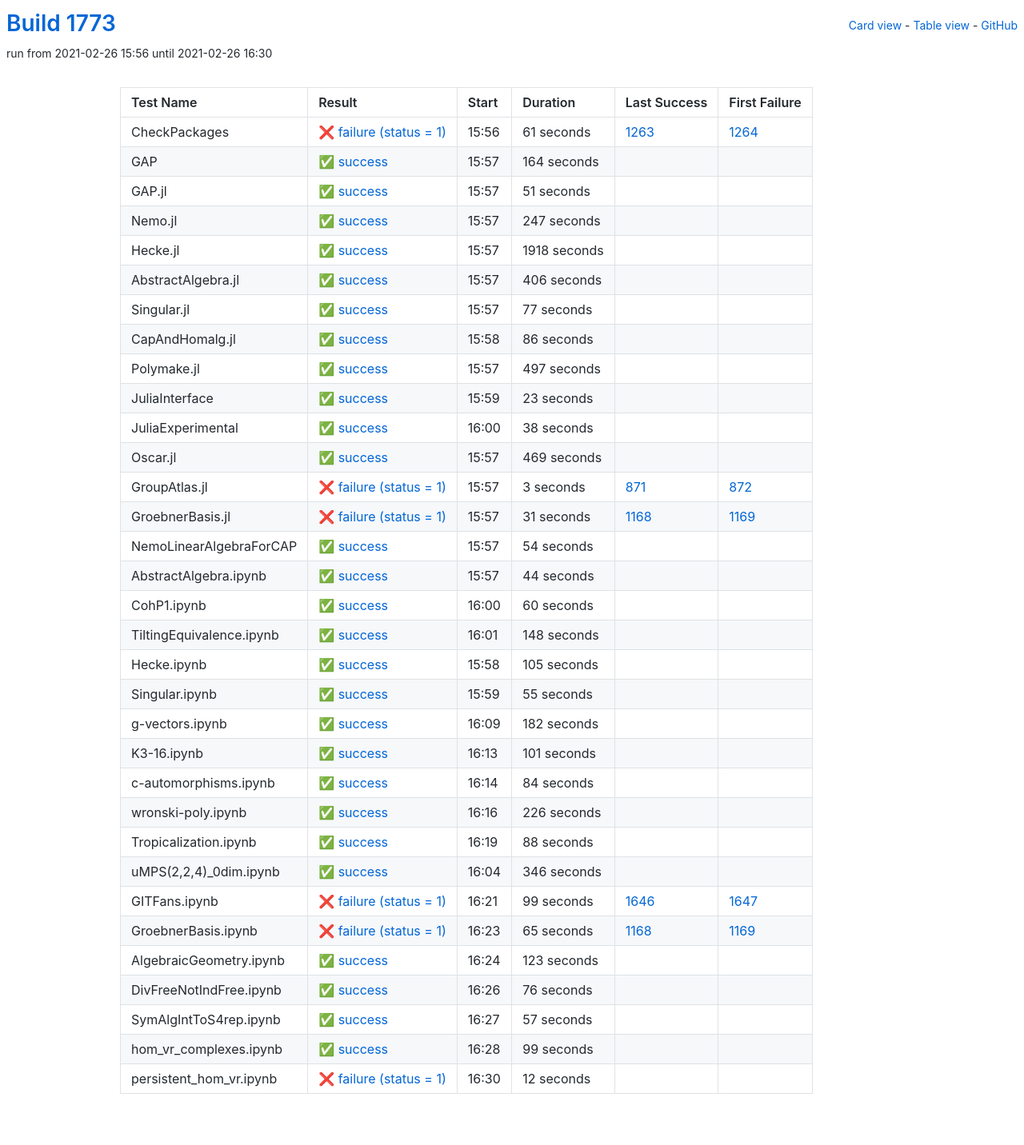
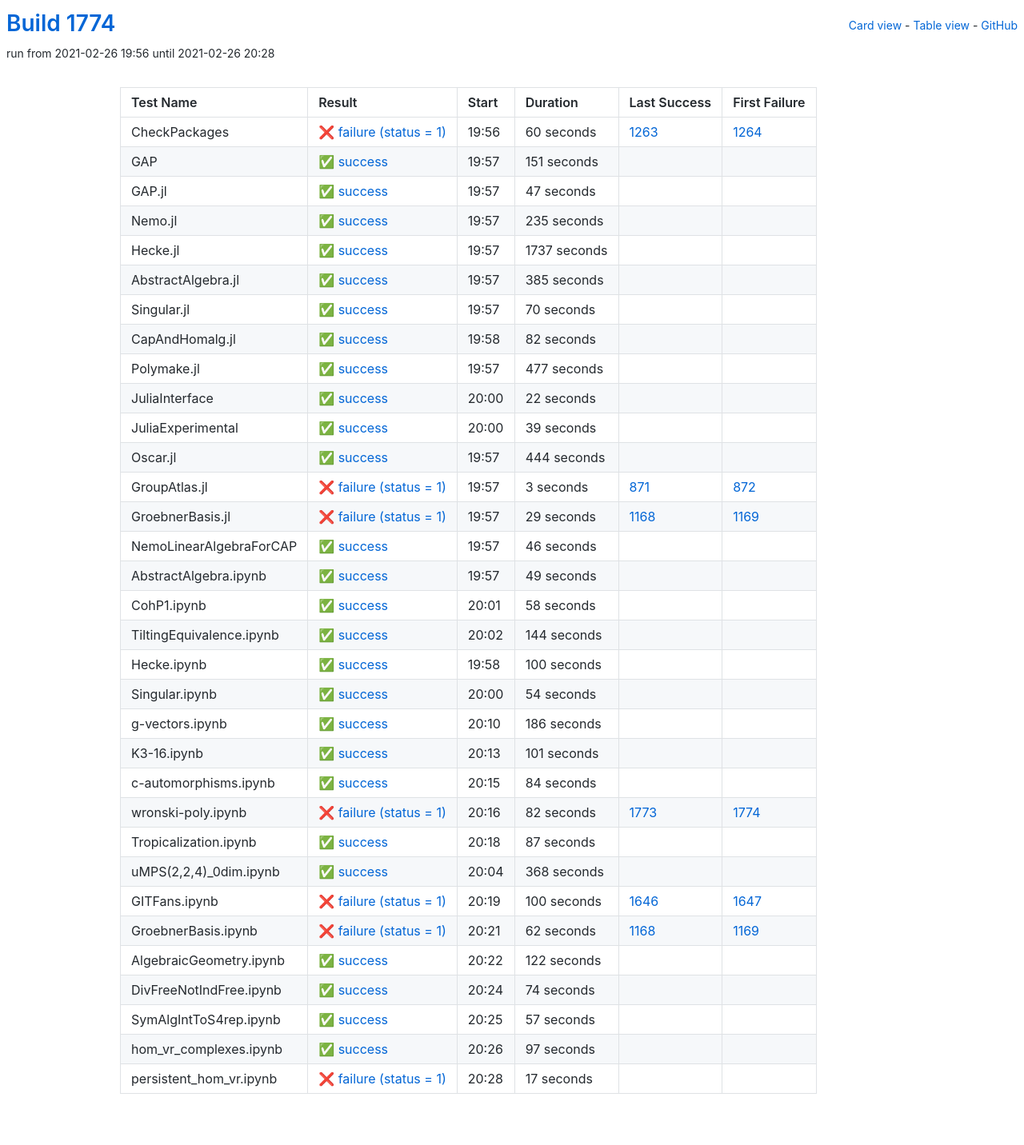
Before and after one commit to oscar-system/oscar-ci-status-stable, a Jekyll site: the page built from table.html, in a window 1280 px wide. Shown: the whole page at 80% size. Built offline with Jekyll 4.4.1, drawn with Linux system fonts in a browser that asks for light colours.

Commit message:
Build #1774

```diff
--- a/_data/ci.yml
+++ b/_data/ci.yml
@@ -1,6 +1,6 @@
 ---
-build: 1773
-build_url: https://oscarci.mathematik.uni-kl.de/job/oscar-stable/1773/
+build: 1774
+build_url: https://oscarci.mathematik.uni-kl.de/job/oscar-stable/1774/
 job: oscar-stable
 organization: oscar-system
 repo: oscar-ci-status-stable
@@ -8,152 +8,152 @@ repourl: https://github.com/oscar-system/oscar-ci-status-stable
 tests:
 - name: CheckPackages
   id: checkpackages
-  log: https://oscarci.mathematik.uni-kl.de/job/oscar-stable/1773/artifact/logs/build-1773/CheckPackages.log
-  start: 2021-02-26 15:56
+  log: https://oscarci.mathematik.uni-kl.de/job/oscar-stable/1774/artifact/logs/build-1774/CheckPackages.log
+  start: 2021-02-26 19:56
   success: false
   exitcode: 1
   status: failure
-  duration: 61
+  duration: 60
   last_success: 1263
   last_success_url: https://oscarci.mathematik.uni-kl.de/job/oscar-stable/1263/
   first_failure: 1264
   first_failure_url: https://oscarci.mathematik.uni-kl.de/job/oscar-stable/1264/
 - name: GAP
   id: gap
-  log: https://oscarci.mathematik.uni-kl.de/job/oscar-stable/1773/artifact/logs/build-1773/GAP.log
-  start: 2021-02-26 15:57
+  log: https://oscarci.mathematik.uni-kl.de/job/oscar-stable/1774/artifact/logs/build-1774/GAP.log
+  start: 2021-02-26 19:57
   success: true
   exitcode: 0
   status: success
-  duration: 164
+  duration: 151
   last_success: false
   last_success_url:
   first_failure: false
   first_failure_url:
 - name: GAP.jl
   id: gap-jl
-  log: https://oscarci.mathematik.uni-kl.de/job/oscar-stable/1773/artifact/logs/build-1773/GAP.jl.log
-  start: 2021-02-26 15:57
+  log: https://oscarci.mathematik.uni-kl.de/job/oscar-stable/1774/artifact/logs/build-1774/GAP.jl.log
+  start: 2021-02-26 19:57
   success: true
   exitcode: 0
   status: success
-  duration: 51
+  duration: 47
   last_success: false
   last_success_url:
   first_failure: false
   first_failure_url:
 - name: Nemo.jl
   id: nemo-jl
-  log: https://oscarci.mathematik.uni-kl.de/job/oscar-stable/1773/artifact/logs/build-1773/Nemo.jl.log
-  start: 2021-02-26 15:57
+  log: https://oscarci.mathematik.uni-kl.de/job/oscar-stable/1774/artifact/logs/build-1774/Nemo.jl.log
+  start: 2021-02-26 19:57
   success: true
   exitcode: 0
   status: success
-  duration: 247
+  duration: 235
   last_success: false
   last_success_url:
   first_failure: false
   first_failure_url:
 - name: Hecke.jl
   id: hecke-jl
-  log: https://oscarci.mathematik.uni-kl.de/job/oscar-stable/1773/artifact/logs/build-1773/Hecke.jl.log
-  start: 2021-02-26 15:57
+  log: https://oscarci.mathematik.uni-kl.de/job/oscar-stable/1774/artifact/logs/build-1774/Hecke.jl.log
+  start: 2021-02-26 19:57
   success: true
   exitcode: 0
   status: success
-  duration: 1918
+  duration: 1737
   last_success: false
   last_success_url:
   first_failure: false
   first_failure_url:
 - name: AbstractAlgebra.jl
   id: abstractalgebra-jl
-  log: https://oscarci.mathematik.uni-kl.de/job/oscar-stable/1773/artifact/logs/build-1773/AbstractAlgebra.jl.log
-  start: 2021-02-26 15:57
+  log: https://oscarci.mathematik.uni-kl.de/job/oscar-stable/1774/artifact/logs/build-1774/AbstractAlgebra.jl.log
+  start: 2021-02-26 19:57
   success: true
   exitcode: 0
   status: success
-  duration: 406
+  duration: 385
   last_success: false
   last_success_url:
   first_failure: false
   first_failure_url:
 - name: Singular.jl
   id: singular-jl
-  log: https://oscarci.mathematik.uni-kl.de/job/oscar-stable/1773/artifact/logs/build-1773/Singular.jl.log
-  start: 2021-02-26 15:57
+  log: https://oscarci.mathematik.uni-kl.de/job/oscar-stable/1774/artifact/logs/build-1774/Singular.jl.log
+  start: 2021-02-26 19:57
   success: true
   exitcode: 0
   status: success
-  duration: 77
+  duration: 70
   last_success: false
   last_success_url:
   first_failure: false
   first_failure_url:
 - name: CapAndHomalg.jl
   id: capandhomalg-jl
-  log: https://oscarci.mathematik.uni-kl.de/job/oscar-stable/1773/artifact/logs/build-1773/CapAndHomalg.jl.log
-  start: 2021-02-26 15:58
+  log: https://oscarci.mathematik.uni-kl.de/job/oscar-stable/1774/artifact/logs/build-1774/CapAndHomalg.jl.log
+  start: 2021-02-26 19:58
   success: true
   exitcode: 0
   status: success
-  duration: 86
+  duration: 82
   last_success: false
   last_success_url:
   first_failure: false
   first_failure_url:
 - name: Polymake.jl
   id: polymake-jl
-  log: https://oscarci.mathematik.uni-kl.de/job/oscar-stable/1773/artifact/logs/build-1773/Polymake.jl.log
-  start: 2021-02-26 15:57
+  log: https://oscarci.mathematik.uni-kl.de/job/oscar-stable/1774/artifact/logs/build-1774/Polymake.jl.log
+  start: 2021-02-26 19:57
   success: true
   exitcode: 0
   status: success
-  duration: 497
+  duration: 477
   last_success: false
   last_success_url:
   first_failure: false
   first_failure_url:
 - name: JuliaInterface
   id: juliainterface
-  log: https://oscarci.mathematik.uni-kl.de/job/oscar-stable/1773/artifact/logs/build-1773/JuliaInterface.log
-  start: 2021-02-26 15:59
+  log: https://oscarci.mathematik.uni-kl.de/job/oscar-stable/1774/artifact/logs/build-1774/JuliaInterface.log
+  start: 2021-02-26 20:00
   success: true
   exitcode: 0
   status: success
-  duration: 23
+  duration: 22
   last_success: false
   last_success_url:
   first_failure: false
   first_failure_url:
 - name: JuliaExperimental
   id: juliaexperimental
-  log: https://oscarci.mathematik.uni-kl.de/job/oscar-stable/1773/artifact/logs/build-1773/JuliaExperimental.log
-  start: 2021-02-26 16:00
+  log: https://oscarci.mathematik.uni-kl.de/job/oscar-stable/1774/artifact/logs/build-1774/JuliaExperimental.log
+  start: 2021-02-26 20:00
   success: true
   exitcode: 0
   status: success
-  duration: 38
+  duration: 39
   last_success: false
   last_success_url:
   first_failure: false
   first_failure_url:
 - name: Oscar.jl
   id: oscar-jl
-  log: https://oscarci.mathematik.uni-kl.de/job/oscar-stable/1773/artifact/logs/build-1773/Oscar.jl.log
-  start: 2021-02-26 15:57
+  log: https://oscarci.mathematik.uni-kl.de/job/oscar-stable/1774/artifact/logs/build-1774/Oscar.jl.log
+  start: 2021-02-26 19:57
   success: true
   exitcode: 0
   status: success
-  duration: 469
+  duration: 444
   last_success: false
   last_success_url:
   first_failure: false
   first_failure_url:
 - name: GroupAtlas.jl
   id: groupatlas-jl
-  log: https://oscarci.mathematik.uni-kl.de/job/oscar-stable/1773/artifact/logs/build-1773/GroupAtlas.jl.log
-  start: 2021-02-26 15:57
+  log: https://oscarci.mathematik.uni-kl.de/job/oscar-stable/1774/artifact/logs/build-1774/GroupAtlas.jl.log
+  start: 2021-02-26 19:57
   success: false
   exitcode: 1
   status: failure
@@ -164,20 +164,80 @@ tests:
   first_failure_url: https://oscarci.mathematik.uni-kl.de/job/oscar-stable/872/
 - name: GroebnerBasis.jl
   id: groebnerbasis-jl
-  log: https://oscarci.mathematik.uni-kl.de/job/oscar-stable/1773/artifact/logs/build-1773/GroebnerBasis.jl.log
-  start: 2021-02-26 15:57
+  log: https://oscarci.mathematik.uni-kl.de/job/oscar-stable/1774/artifact/logs/build-1774/GroebnerBasis.jl.log
+  start: 2021-02-26 19:57
   success: false
   exitcode: 1
   status: failure
-  duration: 31
+  duration: 29
   last_success: 1168
   last_success_url: https://oscarci.mathematik.uni-kl.de/job/oscar-stable/1168/
   first_failure: 1169
   first_failure_url: https://oscarci.mathematik.uni-kl.de/job/oscar-stable/1169/
 - name: NemoLinearAlgebraForCAP
   id: nemolinearalgebraforcap
-  log: https://oscarci.mathematik.uni-kl.de/job/oscar-stable/1773/artifact/logs/build-1773/NemoLinearAlgebraForCAP.log
-  start: 2021-02-26 15:57
+  log: https://oscarci.mathematik.uni-kl.de/job/oscar-stable/1774/artifact/logs/build-1774/NemoLinearAlgebraForCAP.log
+  start: 2021-02-26 19:57
+  success: true
+  exitcode: 0
+  status: success
+  duration: 46
+  last_success: false
+  last_success_url:
+  first_failure: false
+  first_failure_url:
+- name: AbstractAlgebra.ipynb
+  id: abstractalgebra-ipynb
+  log: https://oscarci.mathematik.uni-kl.de/job/oscar-stable/1774/artifact/logs/build-1774/AbstractAlgebra.ipynb.log
+  start: 2021-02-26 19:57
+  success: true
+  exitcode: 0
+  status: success
+  duration: 49
+  last_success: false
+  last_success_url:
+  first_failure: false
+  first_failure_url:
+- name: CohP1.ipynb
+  id: cohp1-ipynb
+  log: https://oscarci.mathematik.uni-kl.de/job/oscar-stable/1774/artifact/logs/build-1774/CohP1.ipynb.log
+  start: 2021-02-26 20:01
+  success: true
+  exitcode: 0
+  status: success
+  duration: 58
+  last_success: false
+  last_success_url:
+  first_failure: false
+  first_failure_url:
+- name: TiltingEquivalence.ipynb
+  id: tiltingequivalence-ipynb
+  log: https://oscarci.mathematik.uni-kl.de/job/oscar-stable/1774/artifact/logs/build-1774/TiltingEquivalence.ipynb.log
+  start: 2021-02-26 20:02
+  success: true
+  exitcode: 0
+  status: success
+  duration: 144
+  last_success: false
+  last_success_url:
+  first_failure: false
+  first_failure_url:
+- name: Hecke.ipynb
+  id: hecke-ipynb
+  log: https://oscarci.mathematik.uni-kl.de/job/oscar-stable/1774/artifact/logs/build-1774/Hecke.ipynb.log
+  start: 2021-02-26 19:58
+  success: true
+  exitcode: 0
+  status: success
+  duration: 100
+  last_success: false
+  last_success_url:
+  first_failure: false
+  first_failure_url:
+- name: Singular.ipynb
+  id: singular-ipynb
+  log: https://oscarci.mathematik.uni-kl.de/job/oscar-stable/1774/artifact/logs/build-1774/Singular.ipynb.log
+  start: 2021-02-26 20:00
   success: true
   exitcode: 0
   status: success
@@ -186,82 +246,22 @@ tests:
   last_success_url:
   first_failure: false
   first_failure_url:
-- name: AbstractAlgebra.ipynb
-  id: abstractalgebra-ipynb
-  log: https://oscarci.mathematik.uni-kl.de/job/oscar-stable/1773/artifact/logs/build-1773/AbstractAlgebra.ipynb.log
-  start: 2021-02-26 15:57
+- name: g-vectors.ipynb
+  id: g-vectors-ipynb
+  log: https://oscarci.mathematik.uni-kl.de/job/oscar-stable/1774/artifact/logs/build-1774/g-vectors.ipynb.log
+  start: 2021-02-26 20:10
   success: true
   exitcode: 0
   status: success
-  duration: 44
-  last_success: false
-  last_success_url:
-  first_failure: false
-  first_failure_url:
-- name: CohP1.ipynb
-  id: cohp1-ipynb
-  log: https://oscarci.mathematik.uni-kl.de/job/oscar-stable/1773/artifact/logs/build-1773/CohP1.ipynb.log
-  start: 2021-02-26 16:00
-  success: true
-  exitcode: 0
-  status: success
-  duration: 60
-  last_success: false
-  last_success_url:
-  first_failure: false
-  first_failure_url:
-- name: TiltingEquivalence.ipynb
-  id: tiltingequivalence-ipynb
-  log: https://oscarci.mathematik.uni-kl.de/job/oscar-stable/1773/artifact/logs/build-1773/TiltingEquivalence.ipynb.log
-  start: 2021-02-26 16:01
-  success: true
-  exitcode: 0
-  status: success
-  duration: 148
-  last_success: false
-  last_success_url:
-  first_failure: false
-  first_failure_url:
-- name: Hecke.ipynb
-  id: hecke-ipynb
-  log: https://oscarci.mathematik.uni-kl.de/job/oscar-stable/1773/artifact/logs/build-1773/Hecke.ipynb.log
-  start: 2021-02-26 15:58
-  success: true
-  exitcode: 0
-  status: success
-  duration: 105
-  last_success: false
-  last_success_url:
-  first_failure: false
-  first_failure_url:
-- name: Singular.ipynb
-  id: singular-ipynb
-  log: https://oscarci.mathematik.uni-kl.de/job/oscar-stable/1773/artifact/logs/build-1773/Singular.ipynb.log
-  start: 2021-02-26 15:59
-  success: true
-  exitcode: 0
-  status: success
-  duration: 55
-  last_success: false
-  last_success_url:
-  first_failure: false
-  first_failure_url:
-- name: g-vectors.ipynb
-  id: g-vectors-ipynb
-  log: https://oscarci.mathematik.uni-kl.de/job/oscar-stable/1773/artifact/logs/build-1773/g-vectors.ipynb.log
-  start: 2021-02-26 16:09
-  success: true
-  exitcode: 0
-  status: success
-  duration: 182
+  duration: 186
   last_success: false
   last_success_url:
   first_failure: false
   first_failure_url:
 - name: K3-16.ipynb
   id: k3-16-ipynb
-  log: https://oscarci.mathematik.uni-kl.de/job/oscar-stable/1773/artifact/logs/build-1773/K3-16.ipynb.log
-  start: 2021-02-26 16:13
+  log: https://oscarci.mathematik.uni-kl.de/job/oscar-stable/1774/artifact/logs/build-1774/K3-16.ipynb.log
+  start: 2021-02-26 20:13
   success: true
   exitcode: 0
   status: success
@@ -272,8 +272,8 @@ tests:
   first_failure_url:
 - name: c-automorphisms.ipynb
   id: c-automorphisms-ipynb
-  log: https://oscarci.mathematik.uni-kl.de/job/oscar-stable/1773/artifact/logs/build-1773/c-automorphisms.ipynb.log
-  start: 2021-02-26 16:14
+  log: https://oscarci.mathematik.uni-kl.de/job/oscar-stable/1774/artifact/logs/build-1774/c-automorphisms.ipynb.log
+  start: 2021-02-26 20:15
   success: true
   exitcode: 0
   status: success
@@ -284,92 +284,92 @@ tests:
   first_failure_url:
 - name: wronski-poly.ipynb
   id: wronski-poly-ipynb
-  log: https://oscarci.mathematik.uni-kl.de/job/oscar-stable/1773/artifact/logs/build-1773/wronski-poly.ipynb.log
-  start: 2021-02-26 16:16
+  log: https://oscarci.mathematik.uni-kl.de/job/oscar-stable/1774/artifact/logs/build-1774/wronski-poly.ipynb.log
+  start: 2021-02-26 20:16
+  success: false
+  exitcode: 1
+  status: failure
+  duration: 82
+  last_success: 1773
+  last_success_url: https://oscarci.mathematik.uni-kl.de/job/oscar-stable/1773/
+  first_failure: 1774
+  first_failure_url: https://oscarci.mathematik.uni-kl.de/job/oscar-stable/1774/
+- name: Tropicalization.ipynb
+  id: tropicalization-ipynb
+  log: https://oscarci.mathematik.uni-kl.de/job/oscar-stable/1774/artifact/logs/build-1774/Tropicalization.ipynb.log
+  start: 2021-02-26 20:18
   success: true
   exitcode: 0
   status: success
-  duration: 226
-  last_success: false
-  last_success_url:
-  first_failure: false
-  first_failure_url:
-- name: Tropicalization.ipynb
-  id: tropicalization-ipynb
-  log: https://oscarci.mathematik.uni-kl.de/job/oscar-stable/1773/artifact/logs/build-1773/Tropicalization.ipynb.log
-  start: 2021-02-26 16:19
-  success: true
-  exitcode: 0
-  status: success
-  duration: 88
+  duration: 87
   last_success: false
   last_success_url:
   first_failure: false
   first_failure_url:
 - name: uMPS(2,2,4)_0dim.ipynb
   id: umps-2-2-4-0dim-ipynb
-  log: https://oscarci.mathematik.uni-kl.de/job/oscar-stable/1773/artifact/logs/build-1773/uMPS-2-2-4-_0dim.ipynb.log
-  start: 2021-02-26 16:04
+  log: https://oscarci.mathematik.uni-kl.de/job/oscar-stable/1774/artifact/logs/build-1774/uMPS-2-2-4-_0dim.ipynb.log
+  start: 2021-02-26 20:04
   success: true
   exitcode: 0
   status: success
-  duration: 346
+  duration: 368
   last_success: false
   last_success_url:
   first_failure: false
   first_failure_url:
 - name: GITFans.ipynb
   id: gitfans-ipynb
-  log: https://oscarci.mathematik.uni-kl.de/job/oscar-stable/1773/artifact/logs/build-1773/GITFans.ipynb.log
-  start: 2021-02-26 16:21
+  log: https://oscarci.mathematik.uni-kl.de/job/oscar-stable/1774/artifact/logs/build-1774/GITFans.ipynb.log
+  start: 2021-02-26 20:19
   success: false
   exitcode: 1
   status: failure
-  duration: 99
+  duration: 100
   last_success: 1646
   last_success_url: https://oscarci.mathematik.uni-kl.de/job/oscar-stable/1646/
   first_failure: 1647
   first_failure_url: https://oscarci.mathematik.uni-kl.de/job/oscar-stable/1647/
 - name: GroebnerBasis.ipynb
   id: groebnerbasis-ipynb
-  log: https://oscarci.mathematik.uni-kl.de/job/oscar-stable/1773/artifact/logs/build-1773/GroebnerBasis.ipynb.log
-  start: 2021-02-26 16:23
+  log: https://oscarci.mathematik.uni-kl.de/job/oscar-stable/1774/artifact/logs/build-1774/GroebnerBasis.ipynb.log
+  start: 2021-02-26 20:21
   success: false
   exitcode: 1
   status: failure
-  duration: 65
+  duration: 62
   last_success: 1168
   last_success_url: https://oscarci.mathematik.uni-kl.de/job/oscar-stable/1168/
   first_failure: 1169
   first_failure_url: https://oscarci.mathematik.uni-kl.de/job/oscar-stable/1169/
 - name: AlgebraicGeometry.ipynb
   id: algebraicgeometry-ipynb
-  log: https://oscarci.mathematik.uni-kl.de/job/oscar-stable/1773/artifact/logs/build-1773/AlgebraicGeometry.ipynb.log
-  start: 2021-02-26 16:24
+  log: https://oscarci.mathematik.uni-kl.de/job/oscar-stable/1774/artifact/logs/build-1774/AlgebraicGeometry.ipynb.log
+  start: 2021-02-26 20:22
   success: true
   exitcode: 0
   status: success
-  duration: 123
+  duration: 122
   last_success: false
   last_success_url:
   first_failure: false
   first_failure_url:
 - name: DivFreeNotIndFree.ipynb
   id: divfreenotindfree-ipynb
-  log: https://oscarci.mathematik.uni-kl.de/job/oscar-stable/1773/artifact/logs/build-1773/DivFreeNotIndFree.ipynb.log
-  start: 2021-02-26 16:26
+  log: https://oscarci.mathematik.uni-kl.de/job/oscar-stable/1774/artifact/logs/build-1774/DivFreeNotIndFree.ipynb.log
+  start: 2021-02-26 20:24
   success: true
   exitcode: 0
   status: success
-  duration: 76
+  duration: 74
   last_success: false
   last_success_url:
   first_failure: false
   first_failure_url:
 - name: SymAlgIntToS4rep.ipynb
   id: symalginttos4rep-ipynb
-  log: https://oscarci.mathematik.uni-kl.de/job/oscar-stable/1773/artifact/logs/build-1773/SymAlgIntToS4rep.ipynb.log
-  start: 2021-02-26 16:27
+  log: https://oscarci.mathematik.uni-kl.de/job/oscar-stable/1774/artifact/logs/build-1774/SymAlgIntToS4rep.ipynb.log
+  start: 2021-02-26 20:25
   success: true
   exitcode: 0
   status: success
@@ -380,24 +380,24 @@ tests:
   first_failure_url:
 - name: hom_vr_complexes.ipynb
   id: hom-vr-complexes-ipynb
-  log: https://oscarci.mathematik.uni-kl.de/job/oscar-stable/1773/artifact/logs/build-1773/hom_vr_complexes.ipynb.log
-  start: 2021-02-26 16:28
+  log: https://oscarci.mathematik.uni-kl.de/job/oscar-stable/1774/artifact/logs/build-1774/hom_vr_complexes.ipynb.log
+  start: 2021-02-26 20:26
   success: true
   exitcode: 0
   status: success
-  duration: 99
+  duration: 97
   last_success: false
   last_success_url:
   first_failure: false
   first_failure_url:
 - name: persistent_hom_vr.ipynb
   id: persistent-hom-vr-ipynb
-  log: https://oscarci.mathematik.uni-kl.de/job/oscar-stable/1773/artifact/logs/build-1773/persistent_hom_vr.ipynb.log
-  start: 2021-02-26 16:30
+  log: https://oscarci.mathematik.uni-kl.de/job/oscar-stable/1774/artifact/logs/build-1774/persistent_hom_vr.ipynb.log
+  start: 2021-02-26 20:28
   success: false
   exitcode: 1
   status: failure
-  duration: 12
+  duration: 17
   last_success: false
   last_success_url:
   first_failure: false
```
Also changed, not shown: README.md.
